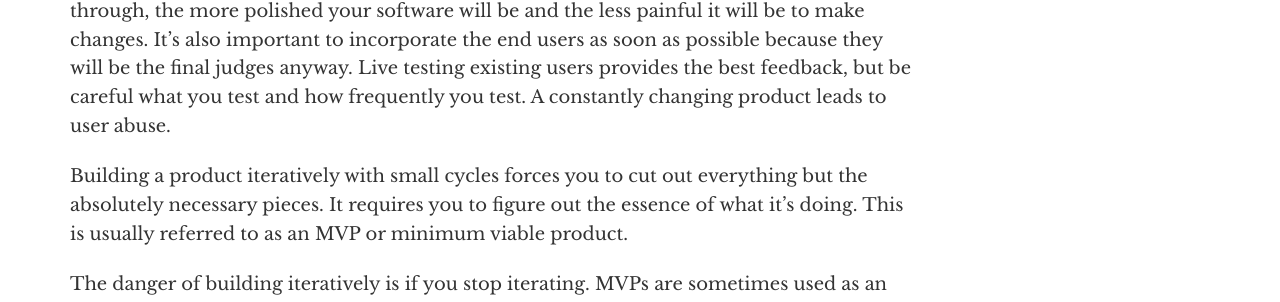
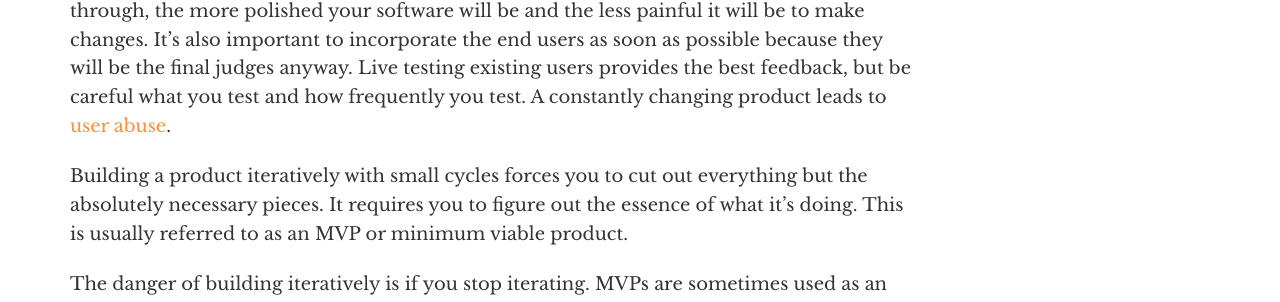
Before and after one commit to seanconaty/seanconaty.github.com, a Jekyll site: the page built from _posts/2014-11-09-iterations.md, in a window 1280 px wide. Shown: the part 1646-1948 px from the top of the page. Built offline with Jekyll 4.4.1, drawn with Linux system fonts in a browser that asks for light colours; nearby versions of some CDN libraries; some of the changed lines change nothing that is shown; some of the changed text lies outside the part shown.

Commit message:
add link to user abuse

```diff
--- a/_posts/2014-11-09-iterations.md
+++ b/_posts/2014-11-09-iterations.md
@@ -15,7 +15,7 @@ Physical goods, too, undergo iterations. A prototype is an intentional first ite
 
 And then there’s software. Whether your process is considered waterfall or agile or whatever the latest trend, I guarantee that you will find iteration in the process, even if you don’t explicitly plan on it. Let’s say you’re developing something by the waterfall methodology. Assuming you even finish the project, when it’s released, there will be a reckoning. Users will discover bugs or worse, they won’t use your software because it doesn’t do what they want. You’ll most likely have to go through another (painful) iteration.
 
-I believe the best way to iterate is with a version of your product that works. Either a working prototype or a hidden feature. The sooner you do this, and the more cycles you go through, the more polished your software will be and the less painful it will be to make changes. It’s also important to incorporate the end users as soon as possible because they will be the final judges anyway. Live testing existing users provides the best feedback, but be careful what you test and how frequently you test. A constantly changing product leads to user abuse.
+I believe the best way to iterate is with a version of your product that works. Either a working prototype or a hidden feature. The sooner you do this, and the more cycles you go through, the more polished your software will be and the less painful it will be to make changes. It’s also important to incorporate the end users as soon as possible because they will be the final judges anyway. Live testing existing users provides the best feedback, but be careful what you test and how frequently you test. A constantly changing product leads to [user abuse](http://www.svpg.com/help-prevent-user-abuse/).
 
 Building a product iteratively with small cycles forces you to cut out everything but the absolutely necessary pieces. It requires you to figure out the essence of what it’s doing. This is usually referred to as an MVP or minimum viable product.
 
```
